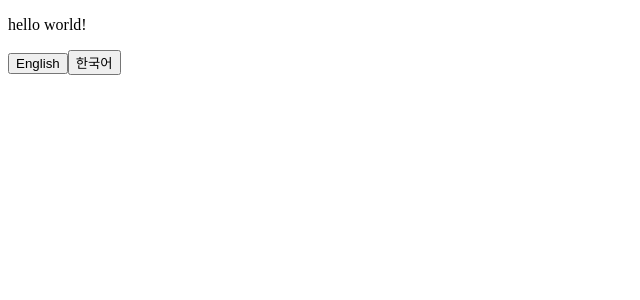
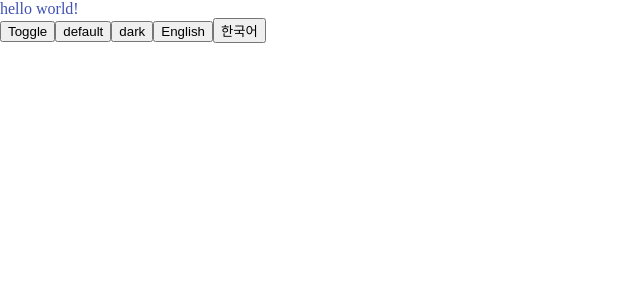
Before and after one commit to Johnyworld/johnyworld2021, a React (Create React App) app in the folder client/: page / in a window 1280 px wide. Shown: the top 300 px of the page, without its empty margins (0-640 px from the left). Built offline with nearby package versions, Linux system fonts and the light colour scheme.

Commit message:
Add styled-components with GlobalStyles and ThemeProvider

```diff
--- a/client/package.json
+++ b/client/package.json
@@ -14,6 +14,7 @@
     "@types/react-dom": "^16.9.0",
     "@types/react-i18next": "^8.1.0",
     "@types/react-router-dom": "^5.1.6",
+    "@types/styled-components": "^5.1.3",
     "i18next": "^19.8.2",
     "react": "^16.13.1",
     "react-dom": "^16.13.1",
--- a/client/src/App.tsx
+++ b/client/src/App.tsx
@@ -1,24 +1,57 @@
-import React from 'react';
+import React, { useState } from 'react';
+import styled, { DefaultTheme, StyledComponent, ThemeProvider } from 'styled-components';
 // import { BrowserRouter, Switch, Route } from 'react-router-dom';
 import { useTranslation } from 'react-i18next';
 import { Languages, languages } from './Locales/i18n';
+import GlobalStyles from './Theme/GlobalStyles';
+import { defaultTheme, darkTheme } from './Theme/Theme';
 
+interface TextInterface {
+  disabled: boolean;
+}
+
+const Text:StyledComponent<'p', DefaultTheme, TextInterface, never> = styled.p`
+  ${(props: TextInterface) => props.disabled
+    ? 'color: lightgray;'
+    : 'color: var(--color__primary);'
+  };
+`;
+
+const themes = {
+  default: defaultTheme,
+  dark: darkTheme,
+};
+
+type Theme = keyof typeof themes;
+
+const keysOfThemes = Object.keys(themes) as Theme[];
 
 function App() {
 
   const { t, i18n } = useTranslation();
+
+  const [ disabled, setDisabled ] = useState(false);
+
+  const [ theme, setTheme ] = useState<Theme>('default');
 
   const handleChangeLanguage = (lang: Languages) => {
     i18n.changeLanguage(lang);
   }
 
   return (
-    <div>
-      <p>{t('hello')}</p>
+    <ThemeProvider theme={themes[theme]}>
+      <GlobalStyles />
+      <Text disabled={disabled} >{t('hello')}</Text>
+      <button onClick={() => setDisabled(!disabled)}>Toggle</button>
+
+      { keysOfThemes.map(theme=> (
+        <button key={theme} onClick={() => setTheme(theme)}>{theme}</button>
+      ))}
+
       { languages.map(lang=> (
-        <button onClick={() => handleChangeLanguage(lang)}>{t(`language_${lang}`)}</button>
+        <button key={lang} onClick={() => handleChangeLanguage(lang)}>{t(`language_${lang}`)}</button>
       ))}
-    </div>
+    </ThemeProvider>
 
 
     // <BrowserRouter>
--- a/client/src/Locales/Files/en.json
+++ b/client/src/Locales/Files/en.json
@@ -1,5 +1,7 @@
 {
   "hello": "hello world!",
   "language_en": "English",
-  "language_ko": "한국어"
+  "language_ko": "한국어",
+  "theme_default": "Default Theme",
+  "theme_dark": "Dark Theme"
 }
--- a/client/src/Locales/Files/ko.json
+++ b/client/src/Locales/Files/ko.json
@@ -1,5 +1,7 @@
 {
   "hello": "안녕하세요!",
   "language_en": "English",
-  "language_ko": "한국어"
+  "language_ko": "한국어",
+  "theme_default": "기본 테마",
+  "theme_dark": "어두운 테마"
 }
--- a/client/src/Locales/i18n.ts
+++ b/client/src/Locales/i18n.ts
@@ -4,7 +4,7 @@ import { initReactI18next } from 'react-i18next';
 import tranEn from './Files/en.json';
 import tranKo from './Files/ko.json';
 
-export const languages = <const>[ 'en', 'ko' ];
+export const languages = [ 'en', 'ko' ] as const;
 
 export type Languages = typeof languages[number];
 
--- /dev/null
+++ b/client/src/Theme/Bright.ts
@@ -0,0 +1,6 @@
+export default {
+  color: {
+    primary: '#3F51B5',
+    page: '#fff',
+  }
+}
--- /dev/null
+++ b/client/src/Theme/Dark.ts
@@ -0,0 +1,6 @@
+export default {
+  color: {
+    primary: '#FFCD1C',
+    page: '#222',
+  }
+}
--- /dev/null
+++ b/client/src/Theme/GlobalStyles.ts
@@ -0,0 +1,22 @@
+import { createGlobalStyle } from 'styled-components';
+
+const GlobalStyles = createGlobalStyle`
+
+  html, body, div, p {
+    margin: 0;
+    padding: 0;
+    box-sizing: border-box;
+  }
+
+  body {
+    background-color: var(--color__page);
+  }
+
+  :root {
+    --color__primary: ${props=> props.theme.color.primary};
+    --color__page: ${props=> props.theme.color.page};
+  }
+
+`;
+
+export default GlobalStyles;
--- /dev/null
+++ b/client/src/Theme/Theme.ts
@@ -0,0 +1,9 @@
+import baseStyled, { ThemedStyledInterface } from 'styled-components';
+import Bright from './Bright';
+import Dark from './Dark';
+
+export const defaultTheme = Bright;
+export const darkTheme = Dark;
+
+export type Theme = typeof defaultTheme;
+export const styled = baseStyled as ThemedStyledInterface<Theme>;
```
Also changed, not shown: client/src/styled.d.ts (added, +10 -0 lines), 2 other files (tests, documents, lock files or other folders).
